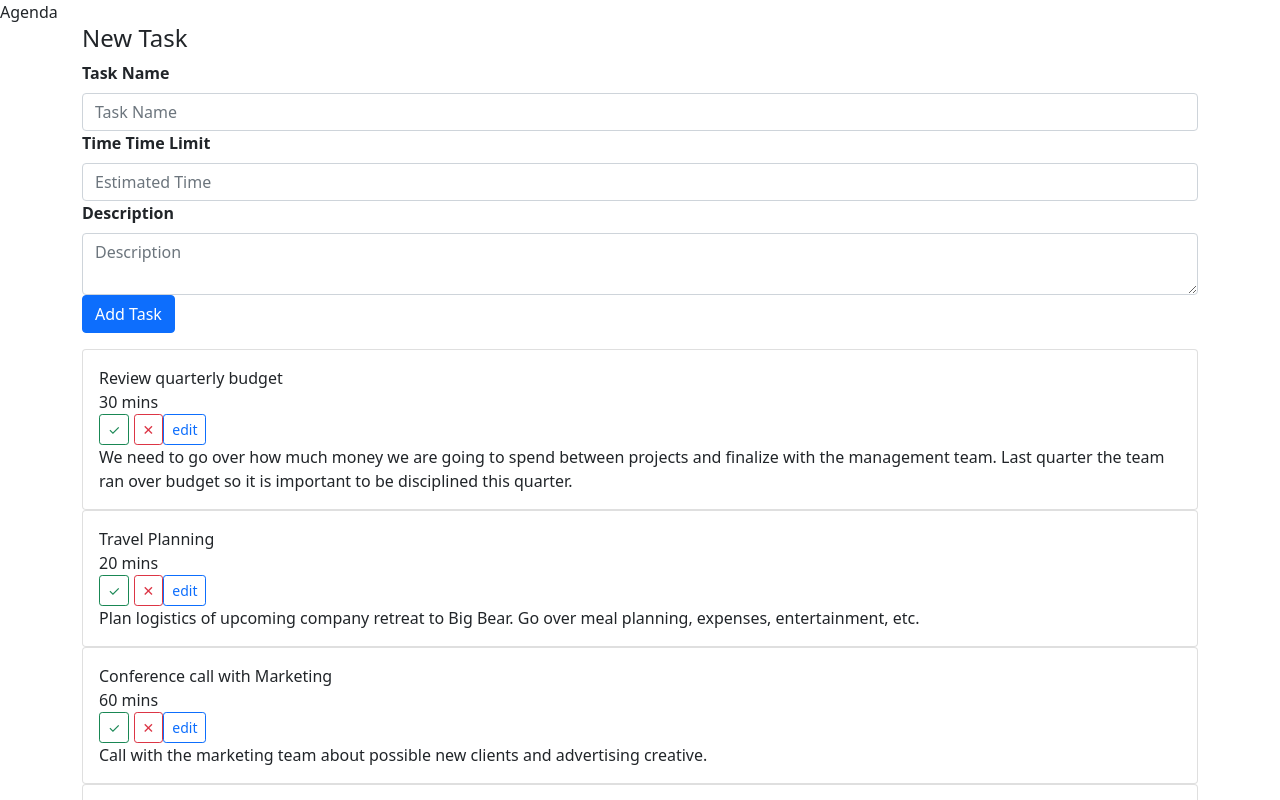
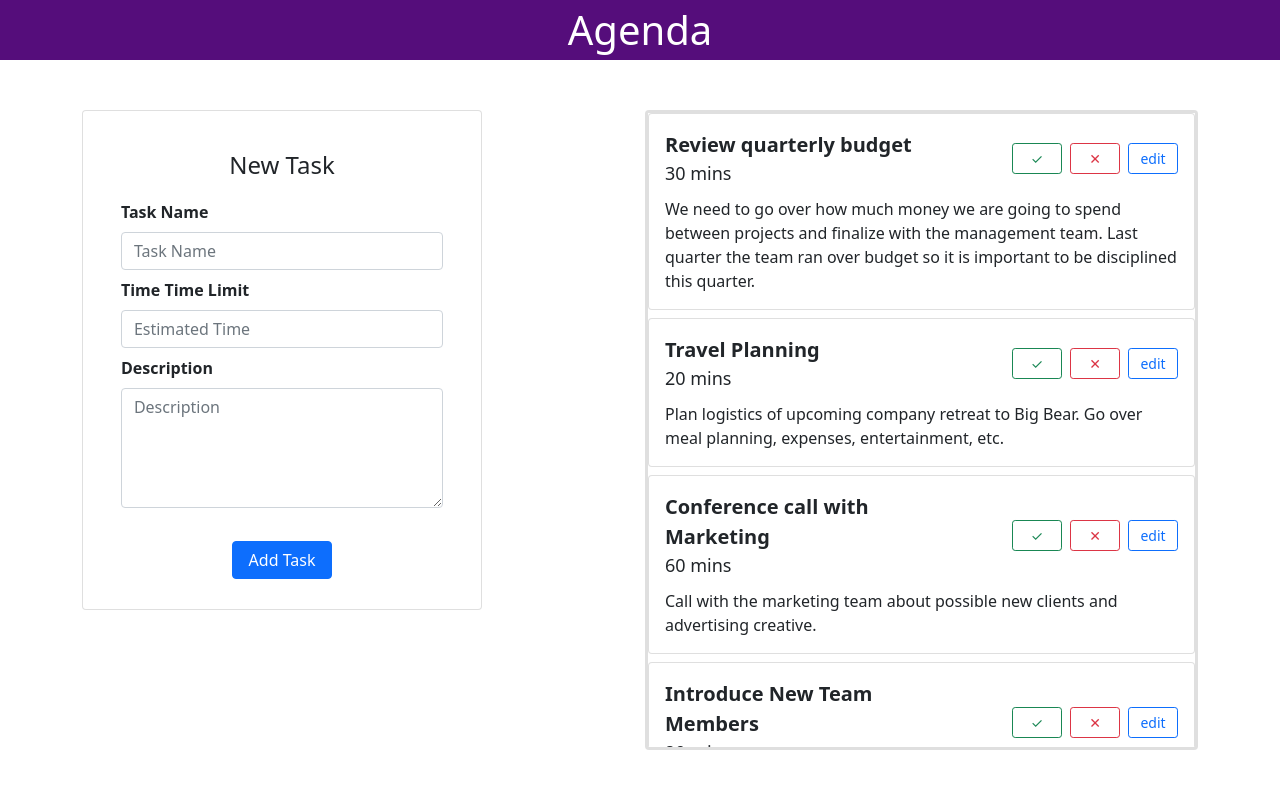
Before and after one commit to kspell22/surfboard-agenda-coding-challenge, a React (Create React App) app: page / in a window 1280 px wide. Shown: the top 800 px of the page. Built offline with nearby package versions, Linux system fonts and the light colour scheme.

Commit message:
Main styling file

```diff
--- a/src/index.css
+++ b/src/index.css
@@ -11,3 +11,183 @@ code {
   font-family: source-code-pro, Menlo, Monaco, Consolas, 'Courier New',
     monospace;
 }
+
+.app {
+  /* padding: 30px; */
+  background-color: rgb(255, 255, 255);
+}
+
+.nav-container {
+  width: 100%;
+  height: 60px;
+  background-color: #550d7b;
+  color: #fff;
+  font-size:2.5rem;
+  display: flex;
+  justify-content: center;
+  align-items: center;
+  margin-bottom: 50px;
+}
+
+.container {
+  display: grid;
+  grid-template-columns: repeat(2, 1fr);
+  gap: 10px;
+}
+
+.show-new-task-form {
+  grid-column: 1;
+  grid-row: 1;
+  width: 400px;
+  height: 500px;
+  padding: 40px 20px;
+  border: 1px solid rgba(0,0,0,.125);
+  background-clip: border-box;
+  border-radius: .25rem;
+  background-color: #fff;
+  display: flex;
+  flex-direction: column;
+  align-items: center;
+  transition: opacity 0.5s;
+}
+
+.hide-new-task-form {
+  grid-column: 1;
+  grid-row: 1;
+  width: 400px;
+  height: 500px;
+  padding: 40px 20px;
+  border: 1px solid rgba(0,0,0,.125);
+  background-clip: border-box;
+  border-radius: .25rem;
+  background-color: #fff;
+  display: flex;
+  flex-direction: column;
+  align-items: center;
+  opacity: 0.3;
+  transition: opacity 0.5s;
+}
+
+.task-form-header {
+  margin-bottom: 20px;
+}
+
+.form-group {
+  width: 90%;
+}
+
+.input {
+  margin-bottom: 8px;
+}
+
+#edit-input {
+  width: 100%;
+  margin-bottom: 8px;
+  display: block;
+  padding: 0.375rem 0.75rem;
+  font-size: 1rem;
+  font-weight: 400;
+  line-height: 1.5;
+  color: #212529;
+  background-color: #fff;
+  background-clip: padding-box;
+  border: 1px solid #ced4da;
+  appearance: none;
+  border-radius: 0.25rem;
+  transition: border-color .15s ease-in-out,box-shadow .15s ease-in-out;
+}
+
+.edit-textarea {
+  margin-bottom: 8px;
+  height: 120px;
+}
+
+.button-submit {
+  margin-top: 25px;
+  width: 100px;
+}
+
+.task-list {
+  grid-column: 2;
+  grid-row: 1;
+  width: 100%;
+  height: 80vh;
+  overflow-y: scroll;
+  background-color: #fff;
+  background-clip: border-box;
+  border: 3px solid rgba(0,0,0,.125);
+  border-radius: 0.25rem;
+}
+
+.task-card {
+  margin-bottom: 8px;
+}
+.task-body {
+  align-items: center;
+  display: flex;
+  font-size: 18px;
+  justify-content: space-between;
+}
+
+.task-header {
+  margin-bottom: 10px;
+  display: flex;
+  justify-content: space-between;
+  align-items: center;
+  width: 100%;
+}
+
+.task-title {
+  margin-right: 40px;
+}
+
+.task-name {
+  font-weight: bold;
+  font-size: 20px;
+  margin-right: 20px;
+}
+
+.button-group {
+  display: flex;
+  justify-content: space-between;
+}
+
+.button-action {
+  margin-left: 8px;
+  width: 50px;
+}
+
+.show-edit-form {
+  grid-column: 2;
+  grid-row: 1;
+  justify-self: center;
+  width: 100%;
+  /* padding: 40px 20px; */
+  border: 1px solid rgba(0,0,0,.125);
+  background-clip: border-box;
+  border-radius: .25rem;
+  background-color: #fff;
+  display: flex;
+  flex-direction: column;
+  align-items: center;
+  z-index: 3;
+}
+
+.hide-edit-form {
+  display: none;
+  opacity: 0;
+}
+
+.edit-form-header {
+  width: 100%;
+  display: flex;
+  justify-content: right;
+  margin: 20px 0 20px 0;
+  padding-right: 20px;
+}
+
+textarea {
+  width: 100%;
+  margin-bottom: 8px;
+  height: 120px;
+}
```
